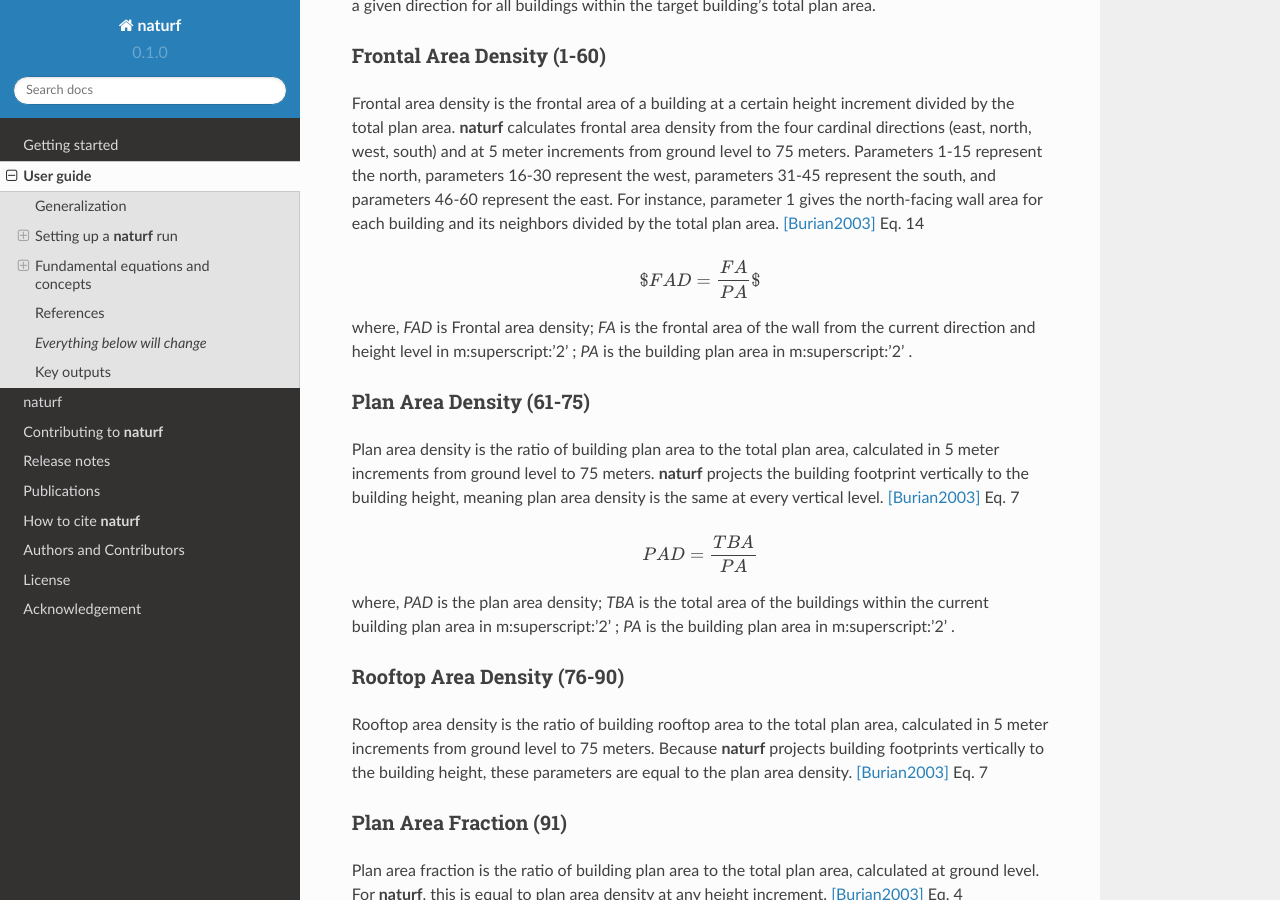
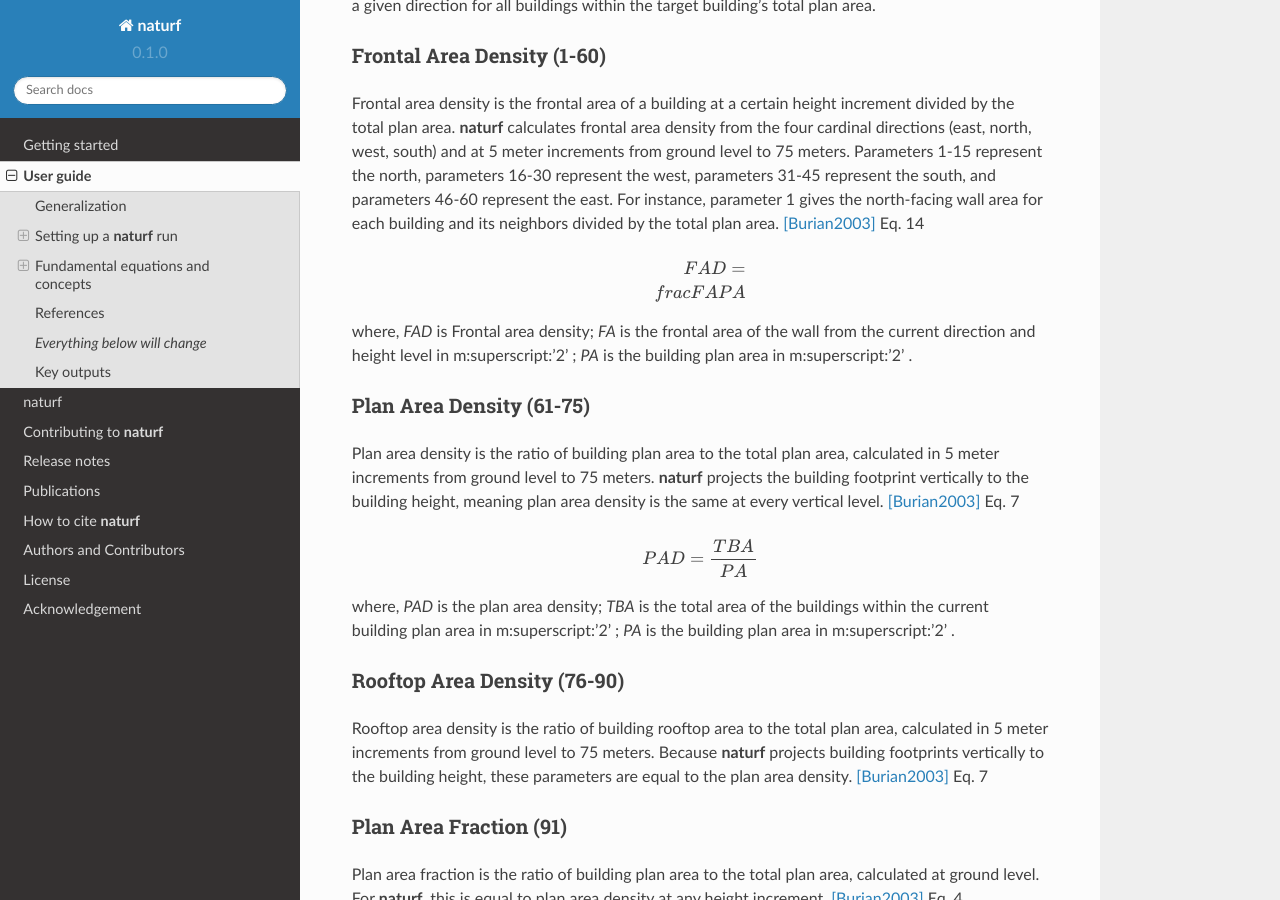
Before and after one commit to IMMM-SFA/naturf, a Sphinx documentation site: the page built from docs/source/user_guide.rst, in a window 1280 px wide and 900 px high, scrolled down 2915 px. Built offline with Sphinx 7.4.7 and the Read the Docs theme 2.0.0, drawn with Linux system fonts in a browser that asks for light colours; formulas are drawn with MathJax 3.

Commit message:
latex check

```diff
--- a/docs/source/user_guide.rst
+++ b/docs/source/user_guide.rst
@@ -107,7 +107,7 @@ Frontal area density is the frontal area of a building at a certain height incre
 
 .. math::
 
-    $FAD = \frac{FA}{PA}$
+    FAD = \\frac{FA}{PA}
 
 where, *FAD* is Frontal area density; *FA* is the frontal area of the wall from the current direction and height level in m\ :superscript:'2' \ ; *PA* is the building plan area in m\ :superscript:'2' \ .
 
```
